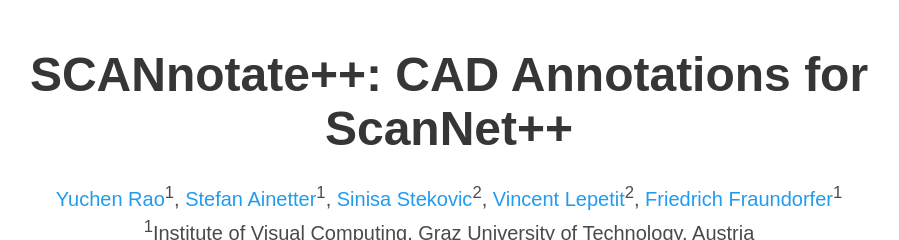
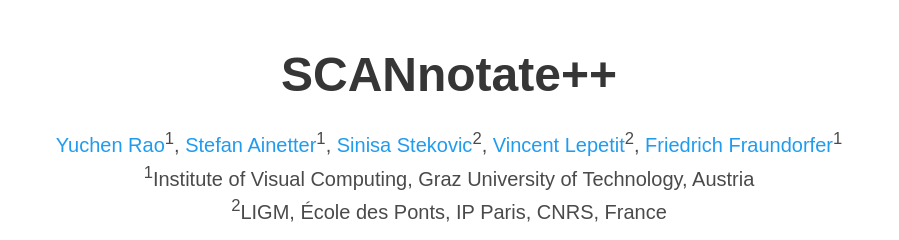
Before and after one commit to stefan-ainetter/SCANnotatepp, a plain HTML site: page index.html in a window 1280 px wide. Shown: the top 240 px of the page, without its empty margins (191-1090 px from the left). Drawn offline with nearby package versions, Linux system fonts and the light colour scheme; some icons are missing; a web font is replaced by a local one.

Commit message:
change title

```diff
--- a/index.html
+++ b/index.html
@@ -2,7 +2,7 @@
 <html>
 <head>
   <meta charset="utf-8">
-  <meta name="description" content="SCANnotate++: CAD Annotations for ScanNet++">
+  <meta name="description" content="SCANnotate++">
   <meta name="viewport" content="width=device-width, initial-scale=1">
   <title>SCANnotate++</title>
 
@@ -33,7 +33,7 @@
     <div class="container is-max-desktop">
       <div class="columns is-centered">
         <div class="column has-text-centered">
-          <h1 class="title is-1 publication-title">SCANnotate++: CAD Annotations for ScanNet++</h1>
+          <h1 class="title is-1 publication-title">SCANnotate++</h1>
           <div class="is-size-5 publication-authors">
             <span class="author-block"><a href="https://yuchenrao.github.io/" target="_blank">Yuchen Rao</a><sup>1</sup>,</span>
             <span class="author-block"><a href="https://scholar.google.com/citations?user=VWNkvIwAAAAJ&hl=en&oi=ao" target="_blank">Stefan Ainetter</a><sup>1</sup>,</span>
```
